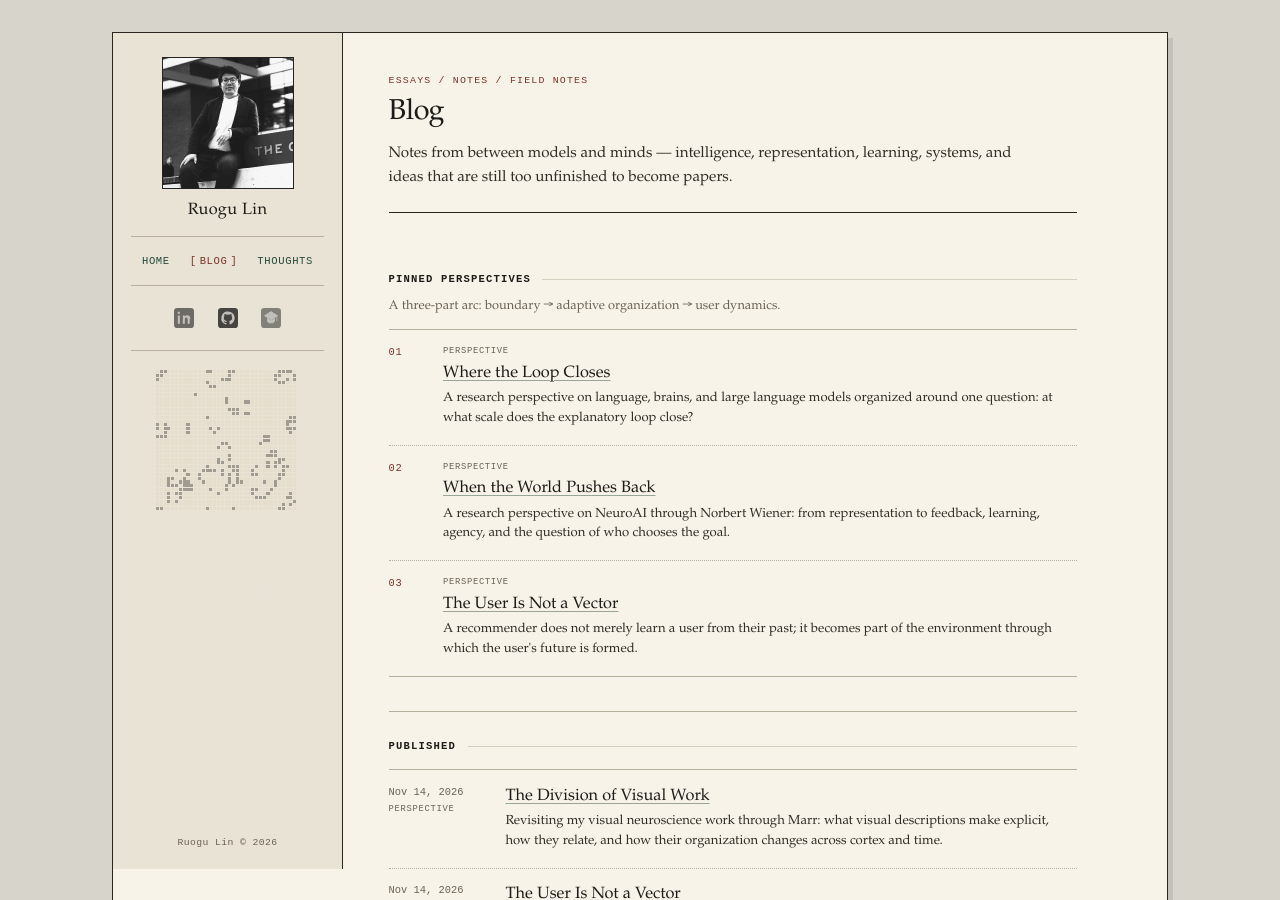
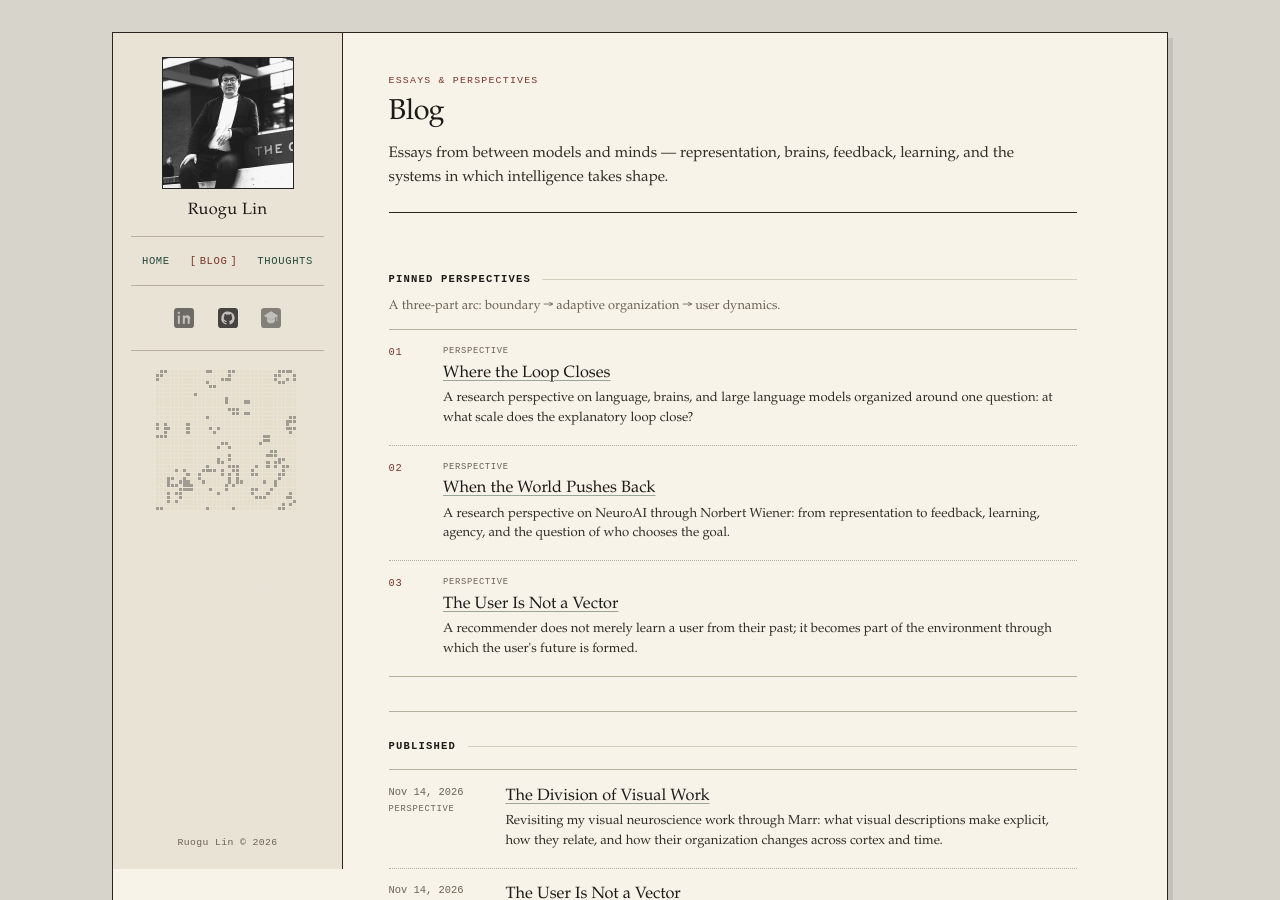
Before and after one commit to lrgthu/lrgthu.github.io, a Jekyll site: the page built from blog/index.html, in a window 1280 px wide and 900 px high. Built offline with Jekyll 4.4.1, drawn with Linux system fonts in a browser that asks for light colours.

Commit message:
Refine blog archive header copy for perspective essays

```diff
--- a/blog/index.html
+++ b/blog/index.html
@@ -1,16 +1,16 @@
 ---
 layout: default
 title: Blog
-description: "Notes and essays by Ruogu (Franklin) Lin on intelligence, models, representation, systems, and related ideas."
+description: "Essays and perspectives by Ruogu (Franklin) Lin on intelligence, representation, brains, learning, and adaptive systems."
 body_class: blog-page
 permalink: /blog/
 ---
 <header class="blog-hero">
-  <p class="blog-eyebrow">Essays / notes / field notes</p>
+  <p class="blog-eyebrow">Essays &amp; perspectives</p>
   <h1 class="blog-title">Blog</h1>
   <p class="blog-deck">
-    Notes from between models and minds — intelligence, representation, learning, systems,
-    and ideas that are still too unfinished to become papers.
+    Essays from between models and minds — representation, brains, feedback, learning,
+    and the systems in which intelligence takes shape.
   </p>
   <div class="blog-rule" aria-hidden="true"></div>
 </header>
```
Also changed, not shown: other parts of blog/index.html (+1 -1 lines).
